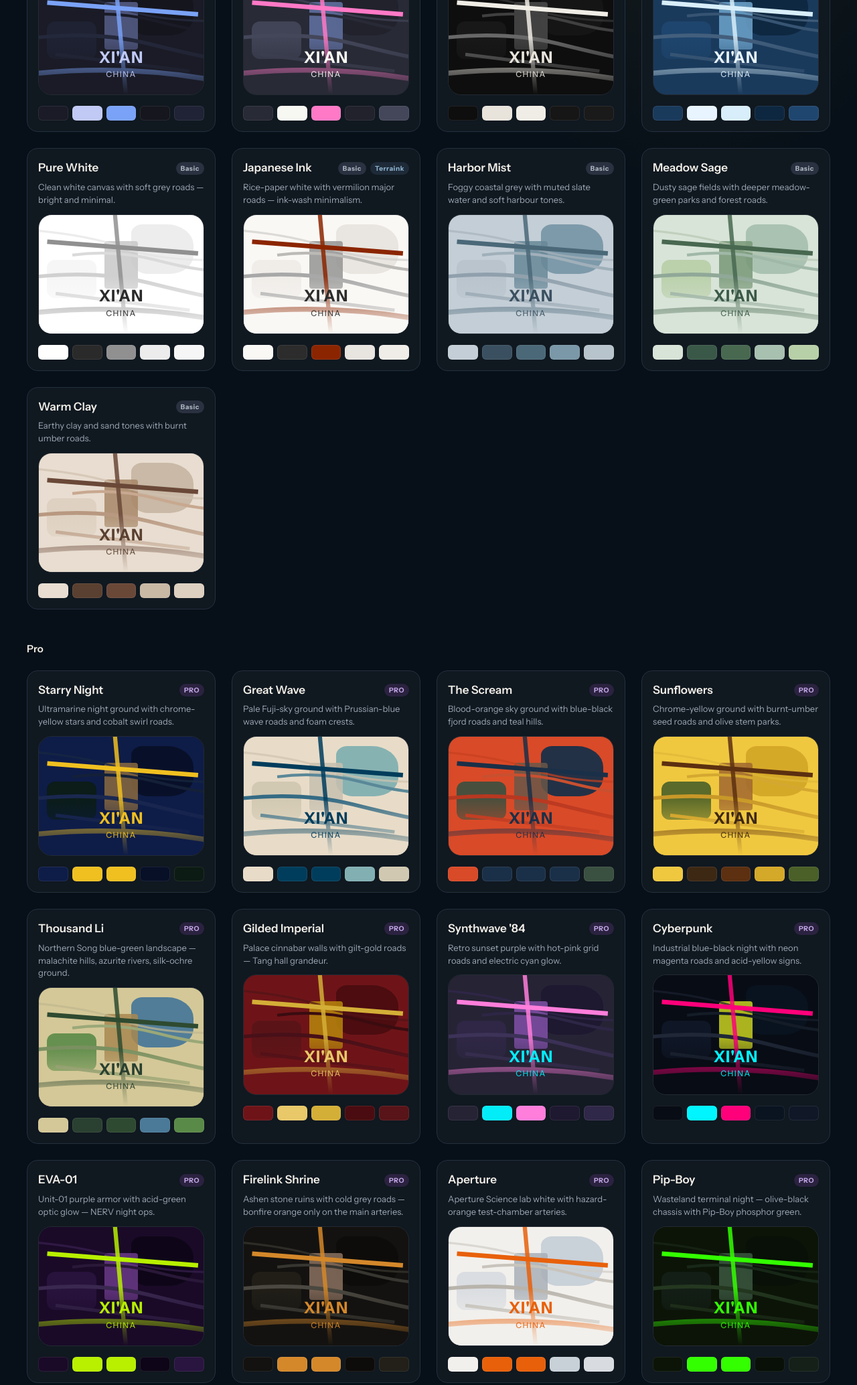
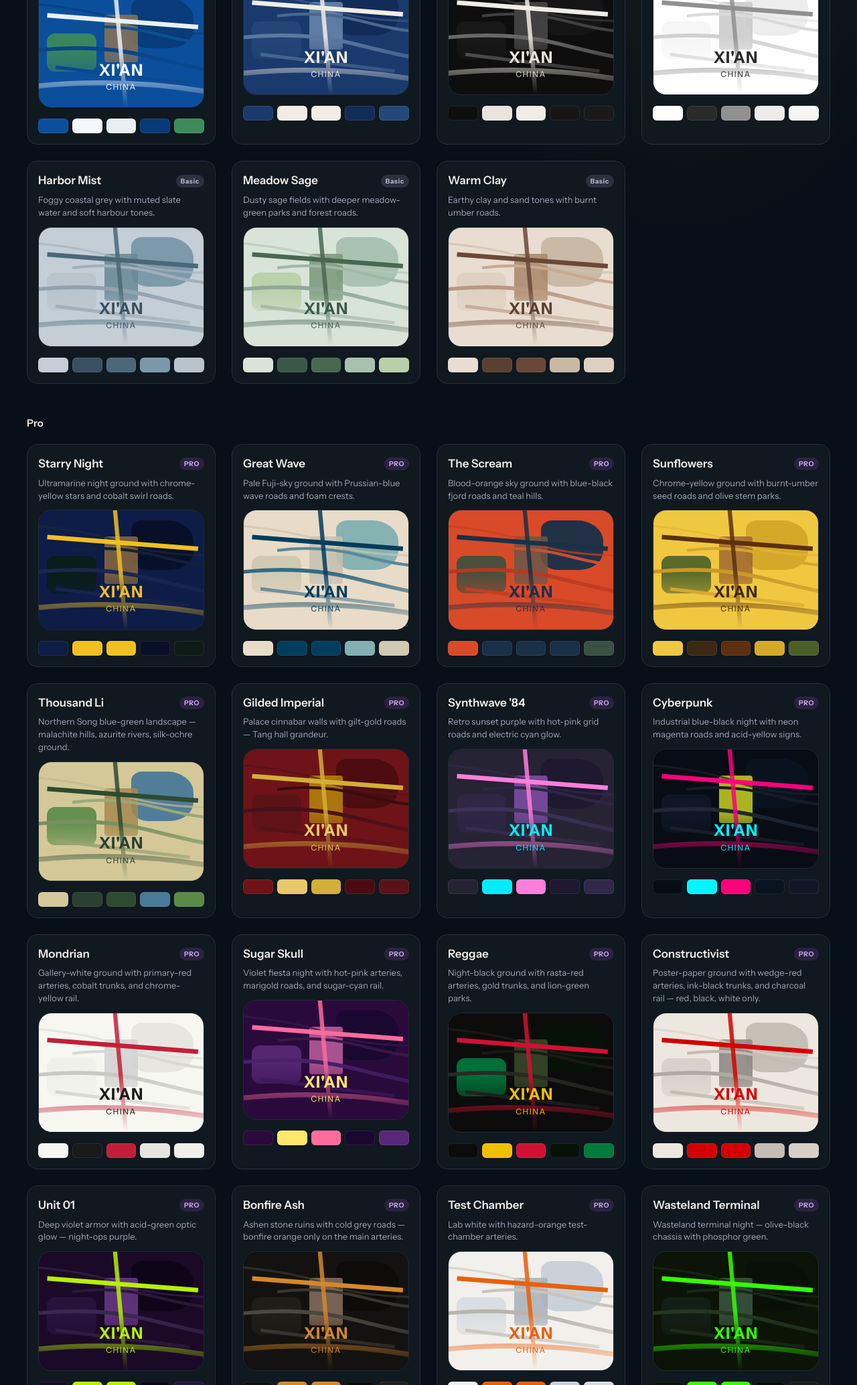
Before and after one commit to locusable-studio/locusable-studio.github.io, a plain HTML site: page here-wallpaper/themes/index.html in a window 1280 px wide. Shown: the part 404-2472 px from the top of the page at 67% size. Drawn offline with Linux system fonts and the light colour scheme.

Commit message:
fix(themes): sync catalog with app More section and membership

```diff
--- a/here-wallpaper/themes/index.html
+++ b/here-wallpaper/themes/index.html
@@ -5,7 +5,7 @@
   <meta name="viewport" content="width=device-width, initial-scale=1, viewport-fit=cover" />
   <meta name="theme-color" content="#071018">
   <title>Here Wallpaper — Themes</title>
-  <meta name="description" content="Here Wallpaper theme preview — Basic, Pro, and Legacy palettes.">
+  <meta name="description" content="Here Wallpaper theme preview — Basic, Pro, and More palettes.">
   <link rel="icon" href="/favicon.ico?v=7" sizes="any">
   <link rel="apple-touch-icon" href="/apple-touch-icon.png?v=7">
   <link rel="icon" type="image/png" sizes="192x192" href="/icon-192.png?v=7">
@@ -153,7 +153,7 @@
     }
 
     .badge.pro { background: #2b2240; color: #c4a8e8; }
-    .badge.legacy { background: #2a2818; color: #c4b88a; }
+    .badge.more { background: #2a2818; color: #c4b88a; }
     .badge.source { background: #1e2a38; color: #8eb4d0; }
 
     .theme-meta p {
@@ -297,7 +297,7 @@
 
   <header>
     <h1 class="page-title">Themes</h1>
-    <p class="page-lead">Same palettes as in the app. Basic is free, Pro unlocks with subscription, and Legacy themes remain available.</p>
+    <p class="page-lead">Same palettes as in the app. Basic is free, Pro unlocks with subscription, and More themes stay available.</p>
   </header>
 
   <section id="basic-section">
@@ -314,11 +314,11 @@
     <div class="grid" id="pro-grid"></div>
   </section>
 
-  <section id="legacy-section">
+  <section id="more-section">
     <h2>
-      <span class="section-title">Legacy</span>
+      <span class="section-title">More</span>
     </h2>
-    <div class="grid" id="legacy-grid"></div>
+    <div class="grid" id="more-grid"></div>
   </section>
 
   <footer>
@@ -329,25 +329,25 @@
   <script>
     const basicThemes = [
       {
-        id: "tokyo_night",
-        name: "Tokyo Night",
-        description: "Deep indigo night with electric blue arteries and cyan neon accents.",
-        tier: "basic", badge: "Tokyo Night",
-        ui: { bg: "#1A1B26", text: "#C0CAF5" },
+        id: "blue_marble",
+        name: "Blue Marble",
+        description: "Ocean-blue ground with continent-green parks, earth-tan cities, and cloud-white arteries.",
+        tier: "basic",
+        ui: { bg: "#0B4F9C", text: "#F5F8FC" },
         map: {
-          land: "#1A1B26", water: "#16161E", parks: "#1F2335", buildings: "#565F89",
-          roads: { major: "#7AA2F7", minor_mid: "#24283B", minor_low: "#1A1B26", path: "#292E42" }
+          land: "#0B4F9C", water: "#083A78", parks: "#3D8B5A", buildings: "#8B7355",
+          roads: { major: "#E8F0F5", minor_mid: "#0A4588", minor_low: "#0C508F", path: "#094078" }
         }
       },
       {
-        id: "dracula",
-        name: "Dracula",
-        description: "Purple-grey night with pink arteries, lavender roads, and cyan rail glow.",
-        tier: "basic", badge: "Dracula",
-        ui: { bg: "#282A36", text: "#F8F8F2" },
+        id: "indigo_print",
+        name: "Indigo Print",
+        description: "Jiangnan indigo resist cloth — deep dye blue with cream-white pattern roads.",
+        tier: "basic",
+        ui: { bg: "#1A3A6E", text: "#F2EDE4" },
         map: {
-          land: "#282A36", water: "#21222C", parks: "#44475A", buildings: "#6272A4",
-          roads: { major: "#FF79C6", minor_mid: "#44475A", minor_low: "#282A36", path: "#44475A" }
+          land: "#1A3A6E", water: "#122C58", parks: "#244878", buildings: "#6A88B0",
+          roads: { major: "#F2EDE4", minor_mid: "#5A78A0", minor_low: "#486890", path: "#3A5888" }
         }
       },
       {
@@ -362,17 +362,6 @@
         }
       },
       {
-        id: "blueprint",
-        name: "Blueprint",
-        description: "Classic architectural blueprint — cyan-white roads on deep drafting blue.",
-        tier: "basic", badge: "Terraink",
-        ui: { bg: "#1A3A5C", text: "#E8F4FF" },
-        map: {
-          land: "#1A3A5C", water: "#0E2740", parks: "#1F466F", buildings: "#6EA4CC",
-          roads: { major: "#D8EEFA", minor_mid: "#435f7d", minor_low: "#375473", path: "#526c88" }
-        }
-      },
-      {
         id: "pure_white",
         name: "Pure White",
         description: "Clean white canvas with soft grey roads — bright and minimal.",
@@ -381,17 +370,6 @@
         map: {
           land: "#FFFFFF", water: "#ECECEC", parks: "#F6F6F6", buildings: "#C8C8C8",
           roads: { major: "#909090", minor_mid: "#D0D0D0", minor_low: "#DADADA", path: "#E4E4E4" }
-        }
-      },
-      {
-        id: "japanese_ink",
-        name: "Japanese Ink",
-        description: "Rice-paper white with vermilion major roads — ink-wash minimalism.",
-        tier: "basic", badge: "Terraink",
-        ui: { bg: "#FAF8F5", text: "#2C2C2C" },
-        map: {
-          land: "#FAF8F5", water: "#E8E4E0", parks: "#F0EDE8", buildings: "#959595",
-          roads: { major: "#8B2500", minor_mid: "#A8A8A8", minor_low: "#BCBAB6", path: "#D0CECA" }
         }
       },
       {
@@ -519,9 +497,53 @@
         }
       },
       {
-        id: "eva_01",
-        name: "EVA-01",
-        description: "Unit-01 purple armor with acid-green optic glow — NERV night ops.",
+        id: "mondrian",
+        name: "Mondrian",
+        description: "Gallery-white ground with primary-red arteries, cobalt trunks, and chrome-yellow rail.",
+        tier: "pro",
+        ui: { bg: "#F7F7F2", text: "#1A1A1A" },
+        map: {
+          land: "#F7F7F2", water: "#E6E6E0", parks: "#F0F0EA", buildings: "#D0D0D0",
+          roads: { major: "#C41E3A", minor_mid: "#C8C8C4", minor_low: "#D8D8D4", path: "#DEDEDA" }
+        }
+      },
+      {
+        id: "sugar_skull",
+        name: "Sugar Skull",
+        description: "Violet fiesta night with hot-pink arteries, marigold roads, and sugar-cyan rail.",
+        tier: "pro",
+        ui: { bg: "#2A0A3C", text: "#FFE66D" },
+        map: {
+          land: "#2A0A3C", water: "#1A0830", parks: "#5A2878", buildings: "#C060A0",
+          roads: { major: "#FF6B9D", minor_mid: "#4A2068", minor_low: "#381848", path: "#3A1850" }
+        }
+      },
+      {
+        id: "reggae",
+        name: "Reggae",
+        description: "Night-black ground with rasta-red arteries, gold trunks, and lion-green parks.",
+        tier: "pro",
+        ui: { bg: "#0C0C0C", text: "#F0C000" },
+        map: {
+          land: "#0C0C0C", water: "#061208", parks: "#007A3D", buildings: "#3A4A2A",
+          roads: { major: "#D21034", minor_mid: "#2A2A22", minor_low: "#1A1A14", path: "#222218" }
+        }
+      },
+      {
+        id: "constructivist",
+        name: "Constructivist",
+        description: "Poster-paper ground with wedge-red arteries, ink-black trunks, and charcoal rail — red, black, white only.",
+        tier: "pro",
+        ui: { bg: "#EDE8DF", text: "#D40000" },
+        map: {
+          land: "#EDE8DF", water: "#C4BDB4", parks: "#D6D0C8", buildings: "#8A8580",
+          roads: { major: "#D40000", minor_mid: "#B0AAA2", minor_low: "#C2BCB4", path: "#D8D2CA" }
+        }
+      },
+      {
+        id: "unit_01",
+        name: "Unit 01",
+        description: "Deep violet armor with acid-green optic glow — night-ops purple.",
         tier: "pro",
         ui: { bg: "#1A0A28", text: "#B8F000" },
         map: {
@@ -530,8 +552,8 @@
         }
       },
       {
-        id: "firelink_shrine",
-        name: "Firelink Shrine",
+        id: "bonfire_ash",
+        name: "Bonfire Ash",
         description: "Ashen stone ruins with cold grey roads — bonfire orange only on the main arteries.",
         tier: "pro",
         ui: { bg: "#141210", text: "#D4882A" },
@@ -541,9 +563,9 @@
         }
       },
       {
-        id: "aperture",
-        name: "Aperture",
-        description: "Aperture Science lab white with hazard-orange test-chamber arteries.",
+        id: "test_chamber",
+        name: "Test Chamber",
+        description: "Lab white with hazard-orange test-chamber arteries.",
         tier: "pro",
         ui: { bg: "#F2F0EC", text: "#E8600A" },
         map: {
@@ -552,14 +574,25 @@
         }
       },
       {
-        id: "pip_boy",
-        name: "Pip-Boy",
-        description: "Wasteland terminal night — olive-black chassis with Pip-Boy phosphor green.",
+        id: "wasteland_terminal",
+        name: "Wasteland Terminal",
+        description: "Wasteland terminal night — olive-black chassis with phosphor green.",
         tier: "pro",
         ui: { bg: "#0C1408", text: "#33FF00" },
         map: {
           land: "#0C1408", water: "#081008", parks: "#142018", buildings: "#3A5840",
           roads: { major: "#33FF00", minor_mid: "#243820", minor_low: "#182818", path: "#1A2818" }
+        }
+      },
+      {
+        id: "neighborhood_hero",
+        name: "Neighborhood Hero",
+        description: "Classic suit crimson with hero-blue arteries and web-white rail glow.",
+        tier: "pro",
+        ui: { bg: "#C8102E", text: "#F5F5F5" },
+        map: {
+          land: "#C8102E", water: "#0B1D4A", parks: "#8B1528", buildings: "#6B1020",
+          roads: { major: "#1E4D9C", minor_mid: "#901020", minor_low: "#A81830", path: "#A01028" }
         }
       },
       {
@@ -597,12 +630,34 @@
       }
     ];
 
-    const legacyThemes = [
+    const moreThemes = [
+      {
+        id: "tokyo_night",
+        name: "Tokyo Night",
+        description: "Deep indigo night with electric blue arteries and cyan neon accents.",
+        tier: "more", badge: "Tokyo Night",
+        ui: { bg: "#1A1B26", text: "#C0CAF5" },
+        map: {
+          land: "#1A1B26", water: "#16161E", parks: "#1F2335", buildings: "#565F89",
+          roads: { major: "#7AA2F7", minor_mid: "#24283B", minor_low: "#1A1B26", path: "#292E42" }
+        }
+      },
+      {
+        id: "dracula",
+        name: "Dracula",
+        description: "Purple-grey night with pink arteries, lavender roads, and cyan rail glow.",
+        tier: "more", badge: "Dracula",
+        ui: { bg: "#282A36", text: "#F8F8F2" },
+        map: {
+          land: "#282A36", water: "#21222C", parks: "#44475A", buildings: "#6272A4",
+          roads: { major: "#FF79C6", minor_mid: "#44475A", minor_low: "#282A36", path: "#44475A" }
+        }
+      },
       {
         id: "night_atlas",
         name: "Night Atlas",
         description: "Deep navy canvas with warm gold roads — a calm lock-screen classic.",
-        tier: "legacy",
+        tier: "more",
         ui: { bg: "#0B1829", text: "#C9A24D" },
         map: {
           land: "#0B1829", water: "#071220", parks: "#102035", buildings: "#5A4D3A",
@@ -610,21 +665,32 @@
         }
       },
       {
-        id: "indigo_print",
-        name: "Indigo Print",
-        description: "Jiangnan indigo resist cloth — deep dye blue with cream-white pattern roads.",
-        tier: "legacy",
-        ui: { bg: "#1A3A6E", text: "#F2EDE4" },
+        id: "blueprint",
+        name: "Blueprint",
+        description: "Classic architectural blueprint — cyan-white roads on deep drafting blue.",
+        tier: "more", badge: "Terraink",
+        ui: { bg: "#1A3A5C", text: "#E8F4FF" },
         map: {
-          land: "#1A3A6E", water: "#122C58", parks: "#244878", buildings: "#6A88B0",
-          roads: { major: "#F2EDE4", minor_mid: "#5A78A0", minor_low: "#486890", path: "#3A5888" }
+          land: "#1A3A5C", water: "#0E2740", parks: "#1F466F", buildings: "#6EA4CC",
+          roads: { major: "#D8EEFA", minor_mid: "#435f7d", minor_low: "#375473", path: "#526c88" }
+        }
+      },
+      {
+        id: "japanese_ink",
+        name: "Japanese Ink",
+        description: "Rice-paper white with vermilion major roads — ink-wash minimalism.",
+        tier: "more", badge: "Terraink",
+        ui: { bg: "#FAF8F5", text: "#2C2C2C" },
+        map: {
+          land: "#FAF8F5", water: "#E8E4E0", parks: "#F0EDE8", buildings: "#959595",
+          roads: { major: "#8B2500", minor_mid: "#A8A8A8", minor_low: "#BCBAB6", path: "#D0CECA" }
         }
       },
       {
         id: "newspaper",
         name: "Newspaper",
         description: "Yellowed newsprint base with inky charcoal roads — classic broadsheet feel.",
-        tier: "legacy",
+        tier: "more",
         ui: { bg: "#F4F0E8", text: "#2C2824" },
         map: {
           land: "#F4F0E8", water: "#D8D2C8", parks: "#E8E4DC", buildings: "#B8A898",
@@ -635,7 +701,7 @@
         id: "ember_glow",
         name: "Ember",
         description: "Charred dark base with glowing ember-orange arteries.",
-        tier: "legacy",
+        tier: "more",
         ui: { bg: "#1A1008", text: "#FFB060" },
         map: {
           land: "#1A1008", water: "#241408", parks: "#2E1A0C", buildings: "#A86838",
@@ -660,7 +726,7 @@
 
     function tierBadge(theme) {
       if (theme.tier === "pro") return `<span class="badge pro">PRO</span>`;
-      if (theme.tier === "legacy") return `<span class="badge legacy">Legacy</span>`;
+      if (theme.tier === "more") return `<span class="badge more">More</span>`;
       return `<span class="badge">Basic</span>`;
     }
 
@@ -710,7 +776,7 @@
 
     mount(basicThemes, "basic-grid");
     mount(proThemes, "pro-grid");
-    mount(legacyThemes, "legacy-grid");
+    mount(moreThemes, "more-grid");
   </script>
 </body>
 </html>
```
Also changed, not shown: here-wallpaper/index.html (+2 -2 lines).
